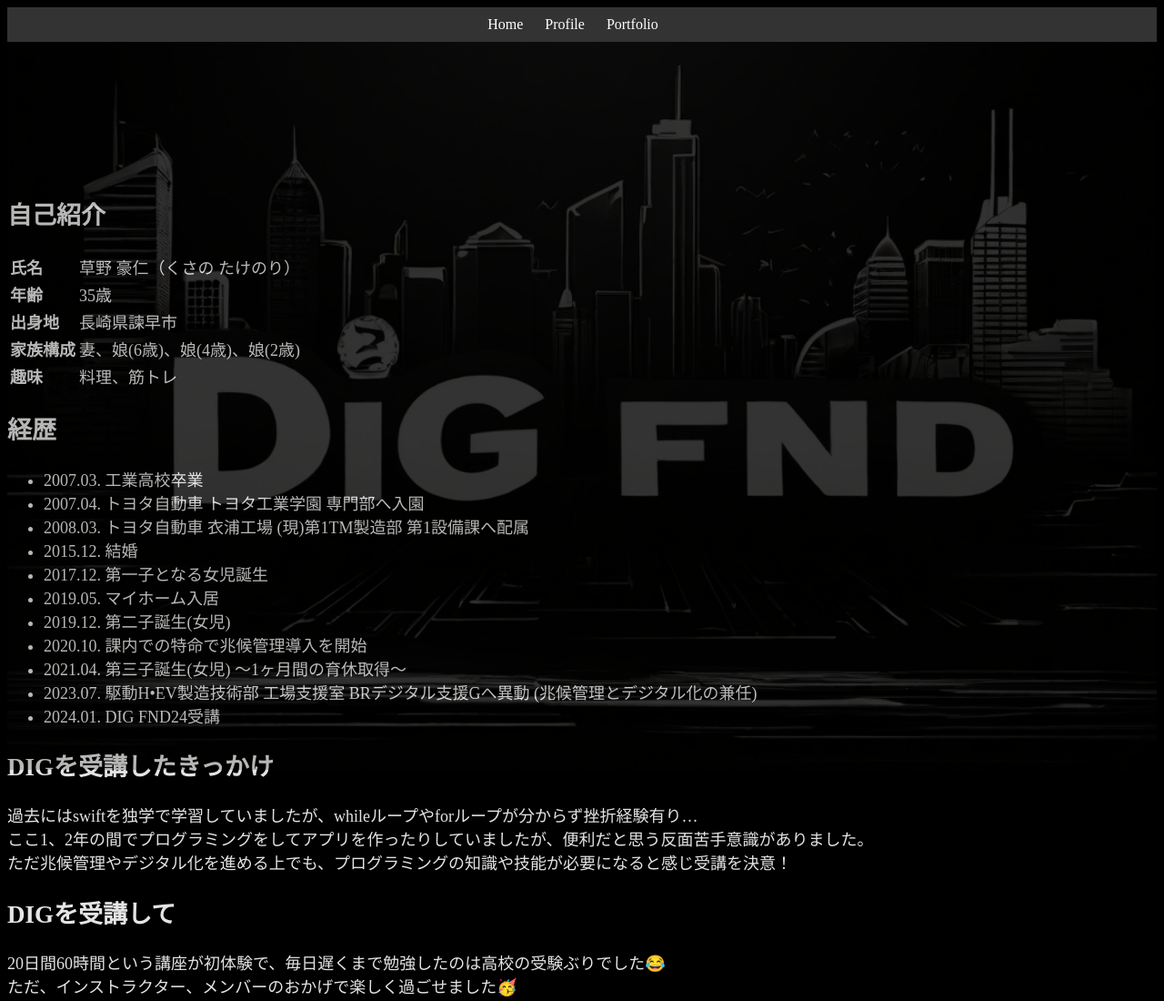
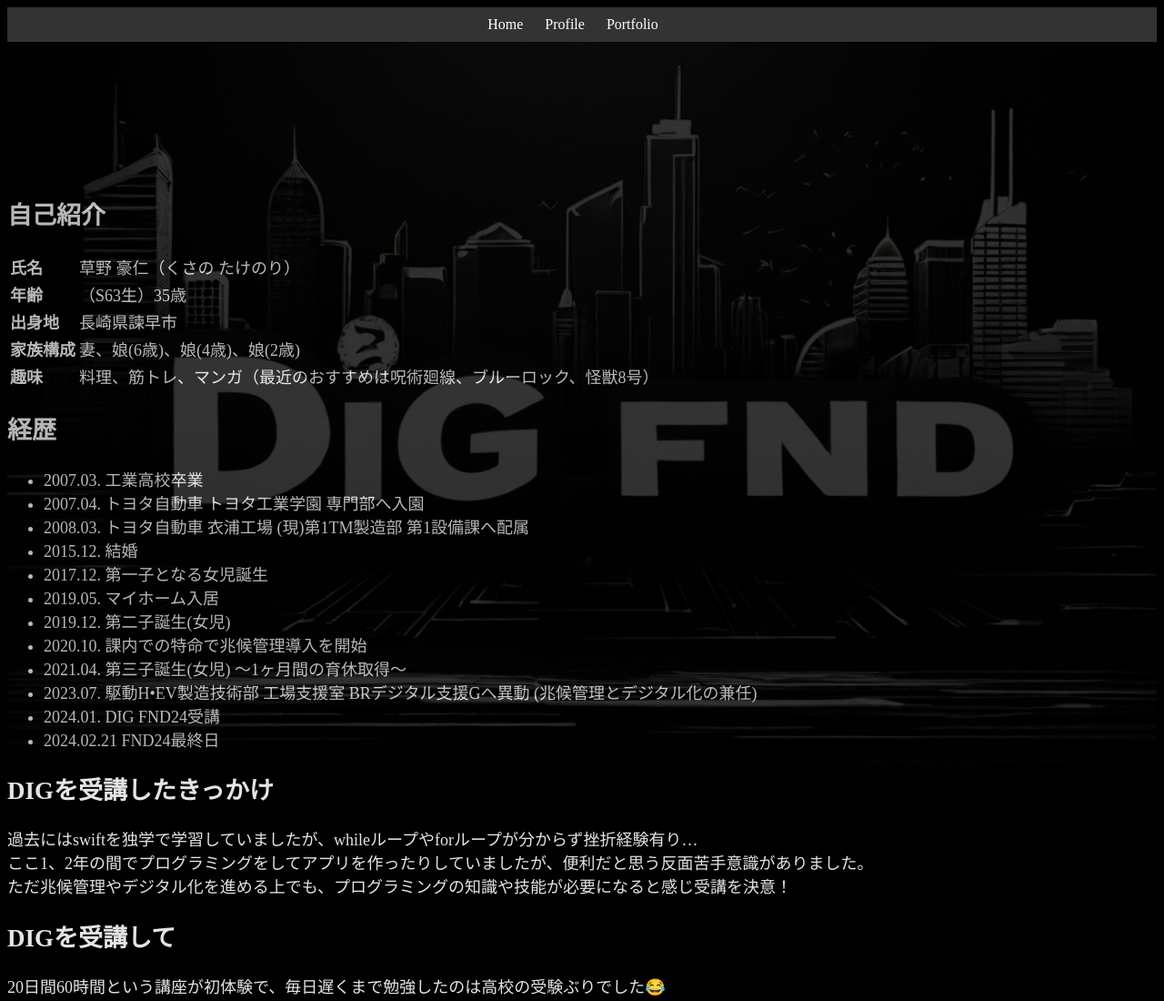
Before and after one commit to KusanoTakenori/KusanoTakenori.fnd24, a plain HTML site: page Profile.html in a window 1280 px wide. Shown: the top 1100 px of the page at 91% size. Drawn offline with Linux system fonts and the light colour scheme.

Commit message:
Update Profile.html
経歴修正

```diff
--- a/Profile.html
+++ b/Profile.html
@@ -30,7 +30,7 @@
         </tr>
         <tr>
           <th>年齢</th>
-          <td>35歳</td>
+          <td>（S63生）35歳</td>
         </tr>
         <tr>
           <th>出身地</th>
@@ -42,7 +42,7 @@
         </tr>
         <tr>
           <th>趣味</th>
-          <td>料理、筋トレ</td>
+          <td>料理、筋トレ、マンガ（最近のおすすめは呪術廻線、ブルーロック、怪獣8号）</td>
         </tr>
       </table>
     </section>
@@ -61,6 +61,7 @@
           <li>2021.04. 第三子誕生(女児) 〜1ヶ月間の育休取得〜</li>
           <li>2023.07. 駆動H•EV製造技術部 工場支援室 BRデジタル支援Gへ異動 (兆候管理とデジタル化の兼任)</li>
           <li>2024.01. DIG FND24受講</li>
+          <li>2024.02.21 FND24最終日</li>
         </ul>
       </p>
     </section>
```
